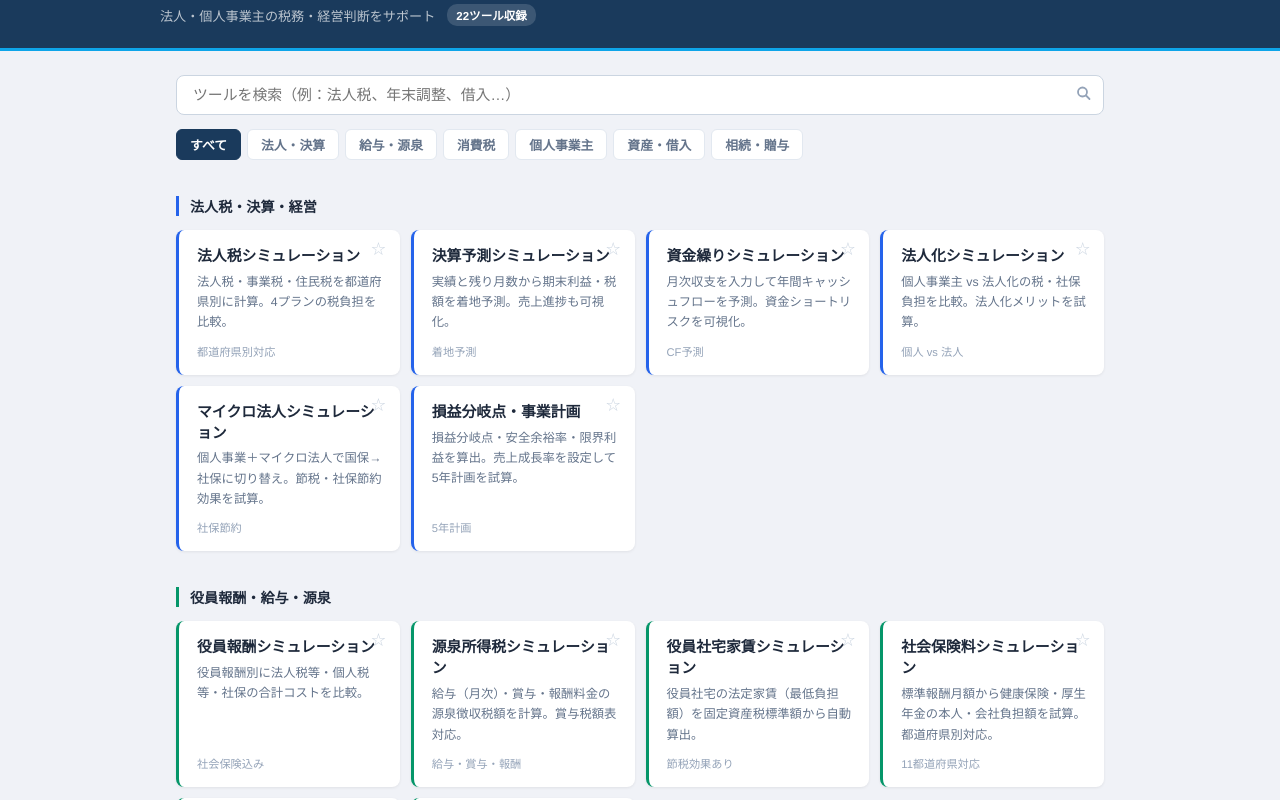
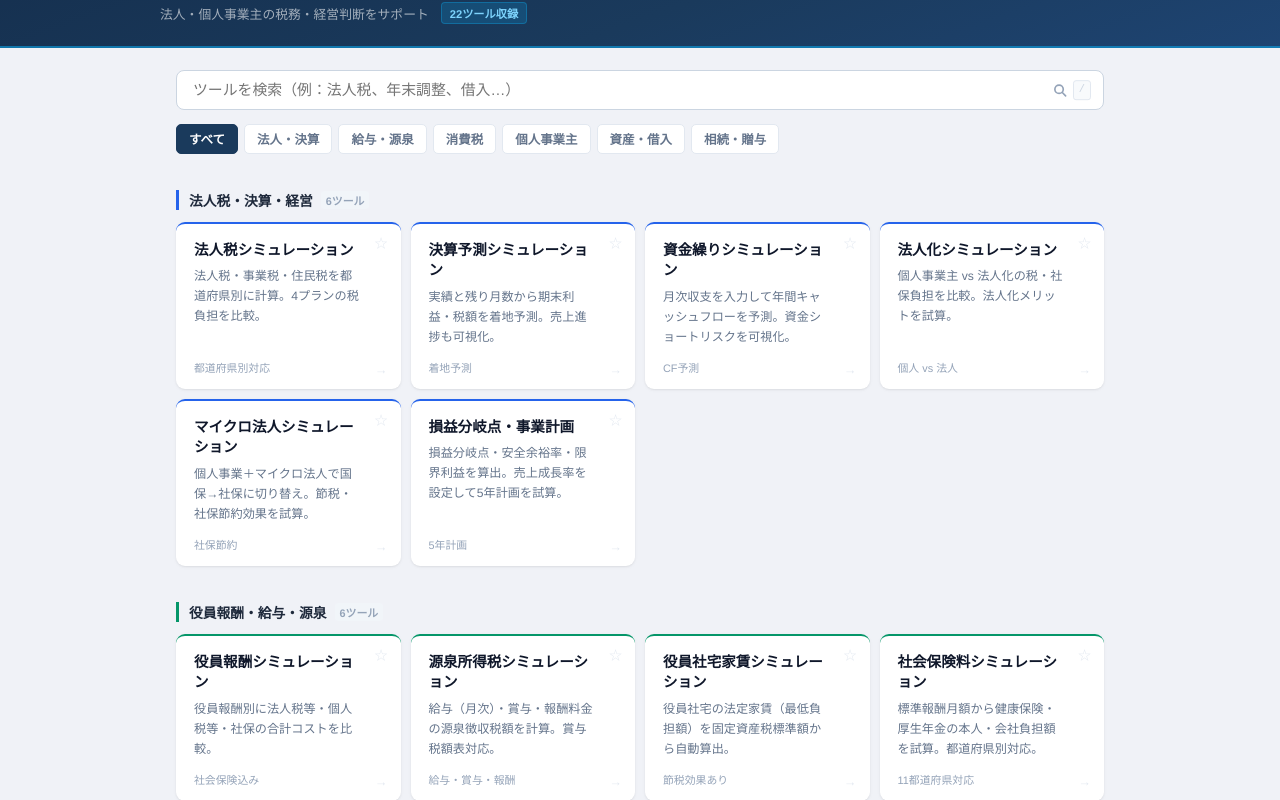
Before and after one commit to ryukyu-group/houjin-tools, a plain HTML site: page index.html in a window 1280 px wide. Shown: the part 62-862 px from the top of the page. Drawn offline with Linux system fonts and the light colour scheme.

Commit message:
Polish UI: gradient header, card top-accent, hover arrow, section count, / shortcut
index.html:
- Header: linear-gradient background, refined tool-count badge
- Cards: border-top (category color via CSS custom property --cat)
  instead of border-left; ::after arrow appears on hover in cat color
- Card hover: translateY(-2px) + deeper shadow (subtle, not AI -3px)
- Section titles: flex layout + .section-count badge showing N tools
- Search: / keyboard shortcut to focus; /shortcut hint hidden on focus
- addCategoryColors: uses style.setProperty('--cat') for hover arrows

shared.js injectDesignOverrides:
- Input focus ring: box-shadow 0 0 0 3px rgba(26,58,92,0.12)
- label color: #475569
- info/warn-box: border-radius 0 8px 8px 0
- btn-calc: border-radius 8px, letter-spacing, font-size 0.95rem

Co-Authored-By: Claude Sonnet 4.6 <noreply@anthropic.com>

```diff
--- a/index.html
+++ b/index.html
@@ -8,99 +8,126 @@
   *, *::before, *::after { box-sizing: border-box; margin: 0; padding: 0; }
   body { font-family: 'Helvetica Neue', Arial, 'Hiragino Kaku Gothic ProN', 'Meiryo', sans-serif; background: #f0f2f7; color: #1e293b; }
 
-  header { background: #1a3a5c; color: #fff; padding: 28px 24px 22px; border-bottom: 3px solid #0ea5e9; }
+  header {
+    background: linear-gradient(160deg, #152f4e 0%, #1a3a5c 55%, #1e4472 100%);
+    color: #fff; padding: 28px 24px 22px;
+    border-bottom: 2px solid rgba(14,165,233,0.6);
+  }
   .header-inner { max-width: 960px; margin: 0 auto; }
-  header h1 { font-size: 1.3rem; font-weight: 700; letter-spacing: -0.01em; }
-  .header-meta { display: flex; align-items: center; gap: 12px; margin-top: 8px; flex-wrap: wrap; }
-  .header-sub { font-size: 0.82rem; opacity: 0.7; }
-  .tool-count { font-size: 0.72rem; background: rgba(255,255,255,0.15); padding: 3px 9px; border-radius: 10px; font-weight: 600; }
+  header h1 { font-size: 1.25rem; font-weight: 700; letter-spacing: -0.02em; }
+  .header-meta { display: flex; align-items: center; gap: 12px; margin-top: 7px; flex-wrap: wrap; }
+  .header-sub { font-size: 0.8rem; color: rgba(255,255,255,0.6); }
+  .tool-count {
+    font-size: 0.7rem; background: rgba(14,165,233,0.2);
+    border: 1px solid rgba(14,165,233,0.35);
+    padding: 2px 8px; border-radius: 4px; font-weight: 600; color: #7dd3fc;
+  }
 
-  .container { max-width: 960px; margin: 24px auto; padding: 0 16px 60px; }
+  .container { max-width: 960px; margin: 22px auto; padding: 0 16px 60px; }
 
   /* 検索バー */
   .search-wrap { margin-bottom: 14px; position: relative; }
   .search-wrap input {
-    width: 100%; padding: 11px 44px 11px 16px;
+    width: 100%; padding: 11px 60px 11px 16px;
     border: 1.5px solid #cbd5e1; border-radius: 8px;
     font-size: 0.93rem; font-family: inherit; background: #fff;
     transition: border-color 0.2s, box-shadow 0.2s;
   }
   .search-wrap input:focus { outline: none; border-color: #1a3a5c; box-shadow: 0 0 0 3px rgba(26,58,92,0.1); }
-  .search-wrap .search-icon { position: absolute; right: 13px; top: 50%; transform: translateY(-50%); font-size: 1rem; color: #94a3b8; pointer-events: none; }
+  .search-wrap .search-icon { position: absolute; right: 13px; top: 50%; transform: translateY(-50%); color: #94a3b8; pointer-events: none; display: flex; align-items: center; gap: 6px; }
+  .search-shortcut {
+    font-size: 0.65rem; color: #cbd5e1; border: 1px solid #e2e8f0;
+    background: #f8fafc; padding: 1px 5px; border-radius: 3px;
+    font-family: monospace; line-height: 1.5;
+  }
   .search-count { font-size: 0.75rem; color: #94a3b8; margin-top: 5px; }
 
   /* お気に入り・最近使ったツール */
-  #favSection, #recentSection { margin-bottom: 6px; }
-  .recent-grid { display: flex; flex-wrap: wrap; gap: 7px; margin-top: 8px; }
+  #favSection, #recentSection { margin-bottom: 8px; }
+  .recent-grid { display: flex; flex-wrap: wrap; gap: 6px; margin-top: 8px; }
   .recent-chip {
-    display: inline-flex; align-items: center; gap: 5px;
-    background: #fff; border: 1px solid #e2e8f0; border-radius: 6px;
-    padding: 5px 11px; font-size: 0.78rem; color: #475569;
+    display: inline-flex; align-items: center;
+    background: #fff; border: 1px solid #e2e8f0; border-radius: 5px;
+    padding: 4px 10px; font-size: 0.76rem; color: #475569;
     text-decoration: none; font-weight: 500;
     transition: border-color 0.15s, color 0.15s;
   }
   .recent-chip:hover { border-color: #1a3a5c; color: #1a3a5c; }
-  .recent-chip .chip-icon { font-size: 0.85rem; }
 
   /* カードのお気に入りボタン */
-  .card { position: relative; }
   .fav-btn {
-    position: absolute; top: 10px; right: 11px;
+    position: absolute; top: 10px; right: 10px;
     background: none; border: none; cursor: pointer;
-    font-size: 0.9rem; line-height: 1; padding: 2px 3px;
-    color: #cbd5e1; transition: color 0.15s;
+    font-size: 0.82rem; line-height: 1; padding: 3px;
+    color: #e2e8f0; transition: color 0.15s;
     z-index: 1;
   }
   .fav-btn:hover { color: #f59e0b; }
   .fav-btn.on { color: #f59e0b; }
   .fav-chip {
-    display: inline-flex; align-items: center; gap: 5px;
-    background: #fff; border: 1px solid #fcd34d; border-radius: 6px;
-    padding: 5px 11px; font-size: 0.78rem; color: #92400e;
+    display: inline-flex; align-items: center;
+    background: #fff; border: 1px solid #fcd34d; border-radius: 5px;
+    padding: 4px 10px; font-size: 0.76rem; color: #92400e;
     text-decoration: none; font-weight: 500;
     transition: background 0.15s;
   }
   .fav-chip:hover { background: #fef9eb; }
 
-  /* セクションタイトル — uppercase廃止、左ボーダーに変更 */
+  /* セクションタイトル */
   .section-title {
-    font-size: 0.88rem; font-weight: 700; color: #1e293b;
-    margin: 36px 0 14px;
-    padding-left: 11px;
-    border-left: 3px solid #1a3a5c;
+    display: flex; align-items: center; gap: 8px;
+    font-size: 0.86rem; font-weight: 700; color: #1e293b;
+    margin: 36px 0 12px;
+    padding-left: 10px;
+    border-left: 3px solid var(--cat, #1a3a5c);
+  }
+  .section-count {
+    font-size: 0.68rem; font-weight: 600; color: #94a3b8;
+    background: #f1f5f9; border-radius: 3px; padding: 1px 5px;
   }
 
   /* カードグリッド */
-  .grid { display: grid; grid-template-columns: repeat(auto-fill, minmax(220px, 1fr)); gap: 11px; }
+  .grid { display: grid; grid-template-columns: repeat(auto-fill, minmax(210px, 1fr)); gap: 10px; }
   .card {
-    background: #fff; border-radius: 8px;
-    box-shadow: 0 1px 3px rgba(0,0,0,0.07);
-    padding: 16px 18px;
+    --cat: #e2e8f0;
+    background: #fff; border-radius: 9px;
+    box-shadow: 0 1px 2px rgba(0,0,0,0.06), 0 1px 4px rgba(0,0,0,0.04);
+    padding: 16px 18px 14px;
     text-decoration: none; color: #1e293b;
-    transition: box-shadow 0.18s, border-left-color 0.18s;
+    transition: box-shadow 0.2s, transform 0.2s;
     display: flex; flex-direction: column;
-    border-left: 3px solid #e2e8f0; /* JSでカテゴリ色に差し替え */
+    border-top: 2.5px solid var(--cat);
+    position: relative; overflow: hidden;
   }
-  .card:hover { box-shadow: 0 4px 16px rgba(0,0,0,0.11); }
+  .card:hover {
+    box-shadow: 0 8px 24px rgba(0,0,0,0.1);
+    transform: translateY(-2px);
+  }
+  /* ホバーで右下に → が現れる */
+  .card::after {
+    content: '→';
+    position: absolute; bottom: 12px; right: 13px;
+    font-size: 0.8rem; color: #e2e8f0;
+    transition: color 0.2s, transform 0.2s;
+  }
+  .card:hover::after { color: var(--cat); transform: translateX(3px); }
   .card.hidden { display: none; }
-  .card .icon { font-size: 1.1rem; margin-bottom: 7px; display: inline-block; }
-  .card h2 { font-size: 0.93rem; color: #1e293b; margin-bottom: 5px; font-weight: 700; line-height: 1.4; }
-  .card p { font-size: 0.77rem; color: #64748b; line-height: 1.65; flex: 1; }
-  /* tagはバッジではなく補足テキスト */
-  .card .tag { font-size: 0.7rem; color: #94a3b8; margin-top: 10px; font-weight: 500; background: none; padding: 0; }
+  .card h2 { font-size: 0.91rem; color: #0f172a; margin-bottom: 6px; font-weight: 700; line-height: 1.4; padding-right: 16px; }
+  .card p { font-size: 0.76rem; color: #64748b; line-height: 1.65; flex: 1; padding-right: 20px; }
+  .card .tag { font-size: 0.68rem; color: #94a3b8; margin-top: 12px; font-weight: 500; }
   .no-result { display: none; text-align: center; padding: 40px; color: #94a3b8; font-size: 0.9rem; }
 
-  /* カテゴリタブ — emoji削除、シンプルに */
+  /* カテゴリタブ */
   .cat-tabs { display: flex; flex-wrap: wrap; gap: 6px; margin-bottom: 20px; }
   .cat-tab {
-    padding: 5px 13px; border-radius: 6px; border: 1px solid #e2e8f0;
-    background: #fff; color: #64748b; font-size: 0.8rem; cursor: pointer;
+    padding: 5px 12px; border-radius: 5px; border: 1px solid #e2e8f0;
+    background: #fff; color: #64748b; font-size: 0.78rem; cursor: pointer;
     font-family: inherit; font-weight: 600; transition: all 0.12s;
   }
-  .cat-tab:hover { border-color: #94a3b8; color: #1e293b; }
+  .cat-tab:hover { border-color: #94a3b8; color: #1e293b; background: #f8fafc; }
   .cat-tab.active { background: #1a3a5c; color: #fff; border-color: #1a3a5c; }
 
-  footer { text-align: center; color: #94a3b8; font-size: 0.73rem; padding: 20px 16px; border-top: 1px solid #e2e8f0; margin-top: 20px; }
+  footer { text-align: center; color: #94a3b8; font-size: 0.72rem; padding: 20px 16px; border-top: 1px solid #e2e8f0; margin-top: 20px; }
 </style>
 </head>
 <body>
@@ -118,7 +145,10 @@
   <!-- 検索バー -->
   <div class="search-wrap">
     <input type="text" id="searchInput" placeholder="ツールを検索（例：法人税、年末調整、借入…）" oninput="filterCards()">
-    <span class="search-icon"><svg width="15" height="15" viewBox="0 0 15 15" fill="none" stroke="#94a3b8" stroke-width="1.8" stroke-linecap="round"><circle cx="6.5" cy="6.5" r="4.5"/><line x1="10" y1="10" x2="13.5" y2="13.5"/></svg></span>
+    <span class="search-icon">
+      <svg width="14" height="14" viewBox="0 0 15 15" fill="none" stroke="#94a3b8" stroke-width="1.8" stroke-linecap="round"><circle cx="6.5" cy="6.5" r="4.5"/><line x1="10" y1="10" x2="13.5" y2="13.5"/></svg>
+      <span class="search-shortcut" id="searchShortcut">/</span>
+    </span>
   </div>
   <div class="search-count" id="searchCount"></div>
 
@@ -226,14 +256,43 @@ const CAT_COLORS = {
 
 function addCategoryColors() {
   document.querySelectorAll('#allTools .section-title').forEach(title => {
-    const color = CAT_COLORS[title.textContent.trim()];
+    const catName = title.dataset.cat || title.childNodes[0]?.textContent?.trim();
+    const color = CAT_COLORS[catName];
     if (!color) return;
+    // CSS変数でカラーを管理（ホバー矢印などにも使える）
+    title.style.setProperty('--cat', color);
     const grid = title.nextElementSibling;
-    if (grid) grid.querySelectorAll('.card').forEach(c => { c.style.borderLeftColor = color; });
-    // セクションタイトルの左ボーダー色もカテゴリ色に
-    title.style.borderLeftColor = color;
+    if (!grid) return;
+    const cards = grid.querySelectorAll('.card');
+    cards.forEach(c => c.style.setProperty('--cat', color));
+    // ツール数バッジを追加（初回のみ）
+    if (!title.querySelector('.section-count')) {
+      const badge = document.createElement('span');
+      badge.className = 'section-count';
+      badge.textContent = cards.length + 'ツール';
+      title.appendChild(badge);
+      title.dataset.cat = catName;
+    }
   });
 }
+
+// / キーで検索フォーカス
+document.addEventListener('keydown', (e) => {
+  if (e.key === '/' && document.activeElement !== document.getElementById('searchInput')) {
+    e.preventDefault();
+    document.getElementById('searchInput').focus();
+    document.getElementById('searchInput').select();
+  }
+});
+// フォーカス中はショートカットヒントを隠す
+document.getElementById('searchInput')?.addEventListener('focus', () => {
+  const s = document.getElementById('searchShortcut');
+  if (s) s.style.opacity = '0';
+});
+document.getElementById('searchInput')?.addEventListener('blur', () => {
+  const s = document.getElementById('searchShortcut');
+  if (s) s.style.opacity = '';
+});
 
 // ===== 現在のカテゴリフィルター状態 =====
 let _activeCat = null;
```
Also changed, not shown: shared.js (+23 -5 lines).
